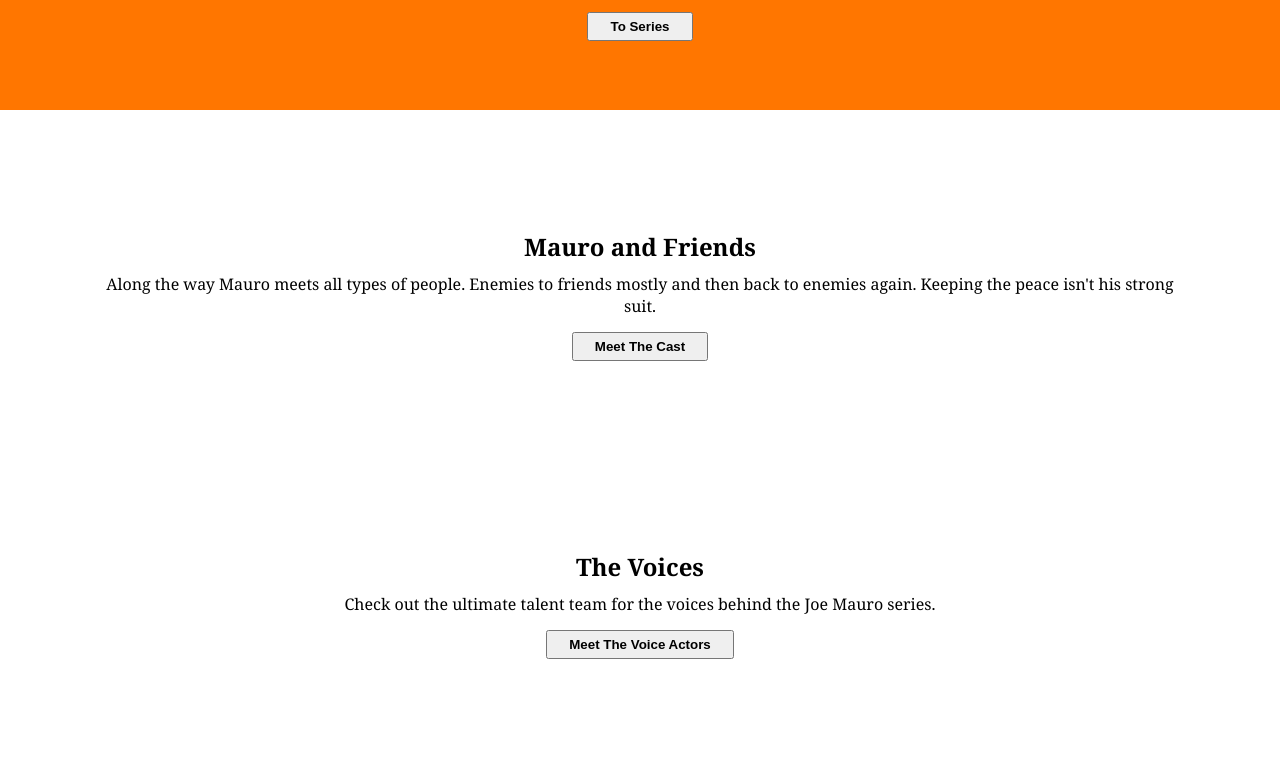
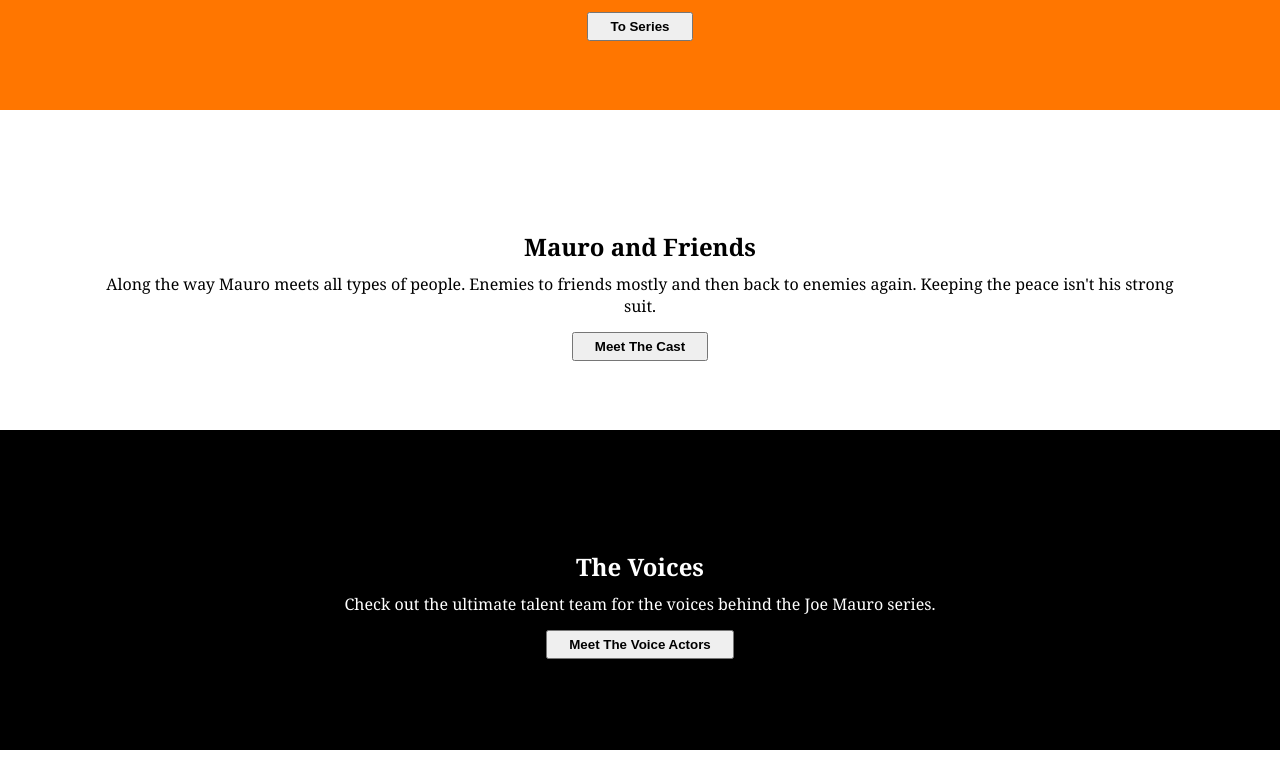
Before and after one commit to oscarh95/mauro-series, a plain HTML site: page index.html in a window 1280 px wide. Shown: the part 879-1658 px from the top of the page. After the commit the page ends 1629 px from the top, so only its background shows below. Drawn offline with Linux system fonts and the light colour scheme.

Commit message:
fixed colors

```diff
--- a/index.html
+++ b/index.html
@@ -45,7 +45,7 @@
                 </button>
             </section>
 
-            <section id="" class="section-no-margins">
+            <section id="voice-actor-wrapper" class="section-no-margins">
                 <div class="title-wrapper">
                     <h1>The Voices</h1>
                 </div>
--- a/styles/styles.css
+++ b/styles/styles.css
@@ -107,6 +107,6 @@ section{
     height: 25vw;
 }
 
-#voice-actor-wrapper{
+#voice-actor-wrapper p, #voice-actor-wrapper h1{
     color: white;
 }
```
